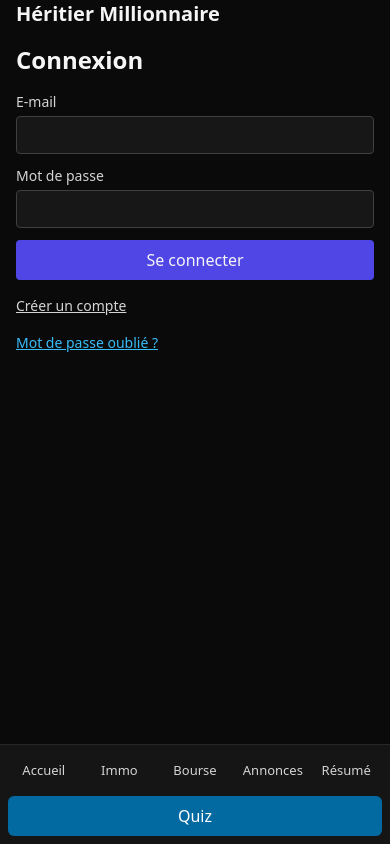
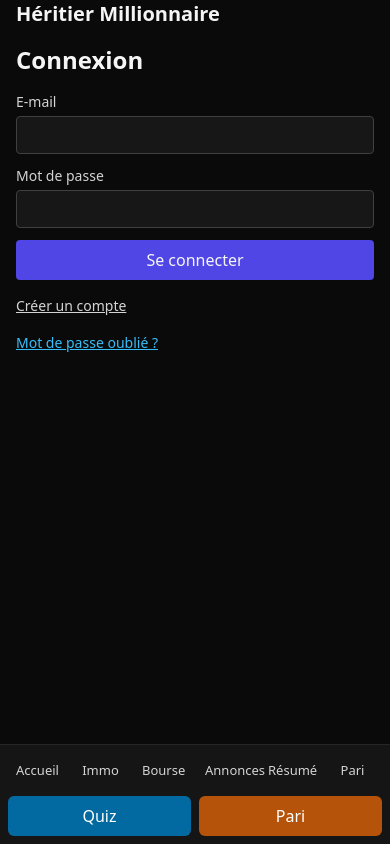
Before and after one commit to nowis30/client-jeux-millionnaire, a Next.js app: page /login in a window 390 px wide. Built offline with nearby package versions, Linux system fonts and the light colour scheme; no server answers.

Commit message:
Mobile: ajout lien Pari + retour rendu dés lisible (supp 3D)

```diff
--- a/app/_components/MobileNav.tsx
+++ b/app/_components/MobileNav.tsx
@@ -7,6 +7,7 @@ const items = [
   { href: "/bourse", label: "Bourse" },
   { href: "/listings", label: "Annonces" },
   { href: "/summary", label: "Résumé" },
+  { href: "/pari", label: "Pari" },
   { href: "/quiz", label: "Quiz" },
 ];
 
@@ -15,8 +16,8 @@ export default function MobileNav() {
   // Masquer sur desktop
   return (
     <nav className="md:hidden fixed inset-x-0 bottom-0 z-40 safe-bottom bg-neutral-900/95 backdrop-blur border-t border-neutral-800">
-      <ul className="grid grid-cols-5 gap-1 px-2 py-2 text-[13px]">
-        {items.slice(0,5).map((item) => {
+      <ul className="grid grid-cols-6 gap-1 px-2 py-2 text-[13px]">
+        {items.slice(0,6).map((item) => {
           const active = pathname === item.href;
           return (
             <li key={item.href} className="text-center">
@@ -33,7 +34,7 @@ export default function MobileNav() {
           );
         })}
       </ul>
-      <div className="px-2 pb-2">
+      <div className="px-2 pb-2 grid grid-cols-2 gap-2">
         <a
           href="/quiz"
           className={[
@@ -43,6 +44,15 @@ export default function MobileNav() {
         >
           Quiz
         </a>
+        <a
+          href="/pari"
+          className={[
+            "block w-full text-center rounded-md px-3 py-2",
+            pathname?.startsWith("/pari") ? "bg-amber-600 text-white" : "bg-amber-700 text-white hover:bg-amber-600",
+          ].join(" ")}
+        >
+          Pari
+        </a>
       </div>
     </nav>
   );
--- a/app/pari/page.tsx
+++ b/app/pari/page.tsx
@@ -156,28 +156,7 @@ export default function PariPage() {
   const totalGains = history.reduce((acc,h)=> acc + (h.gain||0), 0);
   const totalNet = history.reduce((acc,h)=> acc + (h.netResult||0), 0);
 
-  // Composant Dé 3D
-  function Die({ value, rolling }: { value: number; rolling: boolean }) {
-    // Map face -> rotation (front = face 1). We'll orient so chosen value faces front.
-    const rotations: Record<number,string> = {
-      1: 'rotateX(0deg) rotateY(0deg)',
-      2: 'rotateX(-90deg) rotateY(0deg)',
-      3: 'rotateY(90deg)',
-      4: 'rotateY(-90deg)',
-      5: 'rotateX(90deg)',
-      6: 'rotateY(180deg)'
-    };
-    return (
-      <div className={`dice3d ${rolling ? 'rolling' : ''}`} style={{ transform: rolling ? undefined : rotations[value] }}>
-        <div className="face f1">1</div>
-        <div className="face f2">2</div>
-        <div className="face f3">3</div>
-        <div className="face f4">4</div>
-        <div className="face f5">5</div>
-        <div className="face f6">6</div>
-      </div>
-    );
-  }
+  // Rendu simple des dés (lisible, compatible mobile)
 
   return (
     <div className="min-h-screen bg-gradient-to-br from-slate-900 via-indigo-900 to-purple-900 text-white p-4">
@@ -224,9 +203,14 @@ export default function PariPage() {
         </div>
         <div className="bg-white/5 backdrop-blur rounded-xl p-6 space-y-6">
           <h2 className="text-xl font-semibold">Résultat</h2>
-          <div className="flex justify-center gap-6">
+          <div className="flex justify-center gap-4">
             {(animDice || result?.dice || [1,1,1]).map((d,i)=>(
-              <Die key={i} value={d} rolling={rolling} />
+              <div
+                key={i}
+                className={`w-20 h-20 rounded-xl flex items-center justify-center text-3xl font-extrabold shadow-lg transition ${rolling ? 'animate-pulse' : ''} bg-white text-black border border-black/20`}
+              >
+                {d}
+              </div>
             ))}
           </div>
           <div className="text-center text-sm text-gray-300">
@@ -269,21 +253,7 @@ export default function PariPage() {
           </div>
         </div>
       </div>
-      {/* Styles 3D dés */}
-      <style jsx>{`
-        .dice3d {
-          width:4rem; height:4rem; position:relative; transform-style:preserve-3d; transition:transform 0.9s cubic-bezier(.19,.57,.3,.98); perspective:800px;
-        }
-        .dice3d.rolling { animation: spin 0.6s linear infinite; }
-        @keyframes spin { from { transform: rotateX(0deg) rotateY(0deg); } to { transform: rotateX(360deg) rotateY(360deg); } }
-        .dice3d .face { position:absolute; width:100%; height:100%; display:flex; align-items:center; justify-content:center; font-weight:700; font-size:1.5rem; background:#0f172a; border:2px solid rgba(255,255,255,0.15); border-radius:0.75rem; box-shadow:0 4px 12px rgba(0,0,0,0.4); color:#fff; }
-        .dice3d .f1 { transform: translateZ(2rem); }
-        .dice3d .f6 { transform: rotateY(180deg) translateZ(2rem); }
-        .dice3d .f2 { transform: rotateX(90deg) translateZ(2rem); }
-        .dice3d .f5 { transform: rotateX(-90deg) translateZ(2rem); }
-        .dice3d .f3 { transform: rotateY(-90deg) translateZ(2rem); }
-        .dice3d .f4 { transform: rotateY(90deg) translateZ(2rem); }
-      `}</style>
+      {/* Pas de styles 3D pour maximiser la compatibilité et la lisibilité */}
     </div>
   );
 }
```
